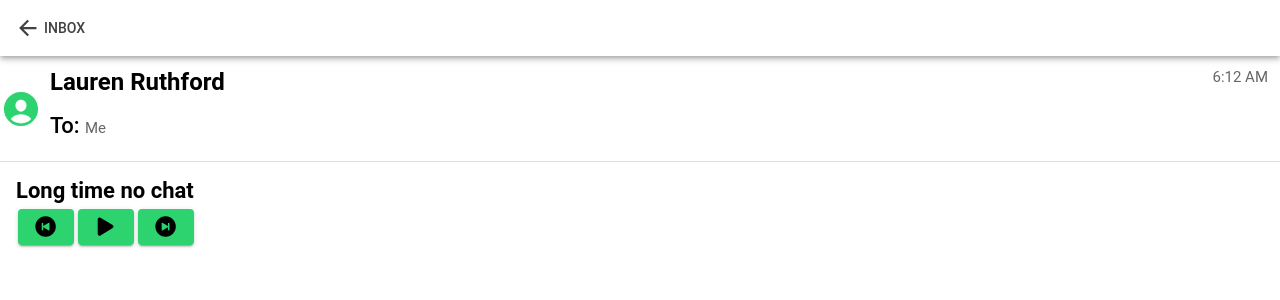
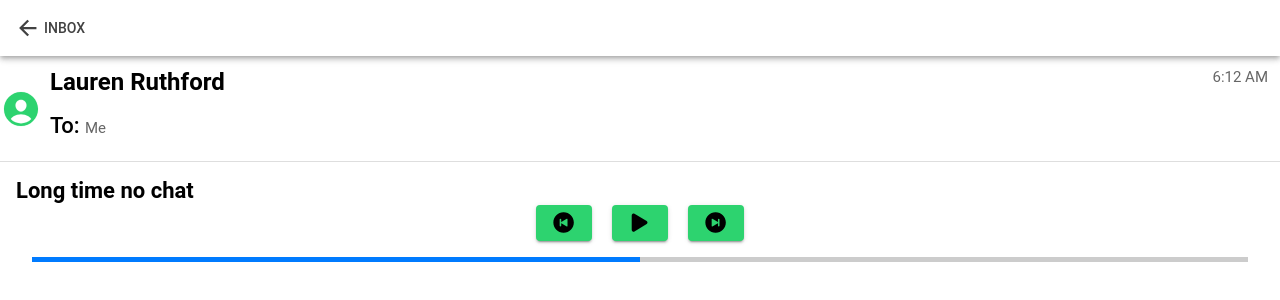
Before and after one commit to kuba-04/mail-voices, a React (Vite) app: page /message/1 in a window 1280 px wide. Shown: the top 300 px of the page. Built offline with nearby package versions, Linux system fonts and the light colour scheme.

Commit message:
basic progress bar

```diff
--- a/src/pages/AudioPlayer.css
+++ b/src/pages/AudioPlayer.css
@@ -7,3 +7,19 @@
 .buttons-container ion-button {
     margin: 0 10px;
 }
+
+.progress-bar {
+    height: 5px;
+    width: 100%;
+    background-color: #ccc;
+    position: relative;
+}
+
+.progress-bar-fill {
+    height: 5px;
+    width: 50%;
+    background-color: #007bff;
+    position: absolute;
+    top: 0;
+    left: 0;
+}
--- a/src/pages/AudioPlayer.tsx
+++ b/src/pages/AudioPlayer.tsx
@@ -1,6 +1,7 @@
 import { IonButton, IonIcon } from '@ionic/react';
 import { play, pause, playSkipBackCircle, playSkipForwardCircle } from 'ionicons/icons';
 import {useRef, useState} from "react";
+import './AudioPlayer.css';
 
 const AudioPlayer = ({ message, source }) => {
     const [isPlaying, setIsPlaying] = useState(false);
@@ -10,29 +11,41 @@ const AudioPlayer = ({ message, source }) => {
     const audioRef = useRef(null);
 
     const togglePlay = () => {
-        if (!isPlaying) {
-            audioRef.current.play();
+        const audio = audioRef.current;
+
+        if (!audio) {
+            return;
+        }
+
+        if (isPlaying) {
+            audio.pause();
+            setIsPlaying(false);
+        } else {
+            audio.play();
             setIsPlaying(true);
-        } else {
-            audioRef.current.pause();
-            setIsPlaying(false);
         }
     };
 
-    const handleLoadedData = () => {
-        setDuration(audioRef.current.duration);
+    const handleTimeUpdate = () => {
+        const audio = audioRef.current;
+
+        if (!audio) {
+            return;
+        }
+
+        setCurrentTime(audio.currentTime);
     };
 
-    const handleTimeUpdate = () => {
-        setCurrentTime(audioRef.current.currentTime);
-    };
+    const handleSeek = (seconds: number) => {
+        const audio = audioRef.current;
 
-    const handleFastForward = () => {
-        audioRef.current.currentTime += 15;
-    };
+        if (!audio) {
+            return;
+        }
 
-    const handleRewind = () => {
-        audioRef.current.currentTime -= 15;
+        const newTime = Math.max(0, Math.min(audio.duration, currentTime + seconds));
+        setCurrentTime(newTime);
+        audio.currentTime = newTime;
     };
 
     return (
@@ -42,21 +55,28 @@ const AudioPlayer = ({ message, source }) => {
                 <audio
                     ref={audioRef}
                     src={source}
-                    onLoadedData={handleLoadedData}
                     onTimeUpdate={handleTimeUpdate}
                 />
+
                 <div className="buttons-container">
-                    <IonButton onClick={handleRewind}>
+                    <IonButton onClick={() => handleSeek(-15)}>
                         <IonIcon slot="icon-only" icon={playSkipBackCircle} />
                     </IonButton>
                     <IonButton onClick={togglePlay}>
                         <IonIcon slot="icon-only" icon={isPlaying ? pause : play} />
                     </IonButton>
-                    <IonButton onClick={handleFastForward}>
+                    <IonButton onClick={() => handleSeek(15)}>
                         <IonIcon slot="icon-only" icon={playSkipForwardCircle} />
                     </IonButton>
                 </div>
+
+                <div className="ion-padding">
+                    <div className="progress-bar">
+                        <div className="progress-bar-fill" style={{ width: `${(currentTime / audioRef.current?.duration) * 100}%` }} />
+                    </div>
+                </div>
             </div>
+
         </div>
     );
 };
--- a/src/pages/ViewMessage.tsx
+++ b/src/pages/ViewMessage.tsx
@@ -23,37 +23,12 @@ import AudioPlayer from "./AudioPlayer";
 
 function ViewMessage() {
   const [message, setMessage] = useState<Message>();
-  const [isPlaying, setIsPlaying] = useState(false);
-  const audioRef = useRef<HTMLAudioElement>(null);
   const params = useParams<{ id: string }>();
 
   useIonViewWillEnter(() => {
     const msg = getMessage(parseInt(params.id, 10));
     setMessage(msg);
   });
-
-  const playAudio = () => {
-    if (audioRef.current) {
-      if (isPlaying) {
-        audioRef.current.pause();
-      } else {
-        audioRef.current.play();
-      }
-      setIsPlaying(!isPlaying);
-    }
-  };
-
-  const skipForward = () => {
-    if (audioRef.current) {
-      audioRef.current.currentTime += 15;
-    }
-  };
-
-  const skipBackward = () => {
-    if (audioRef.current) {
-      audioRef.current.currentTime -= 15;
-    }
-  };
 
   return (
       <IonPage id="view-message-page">
```
